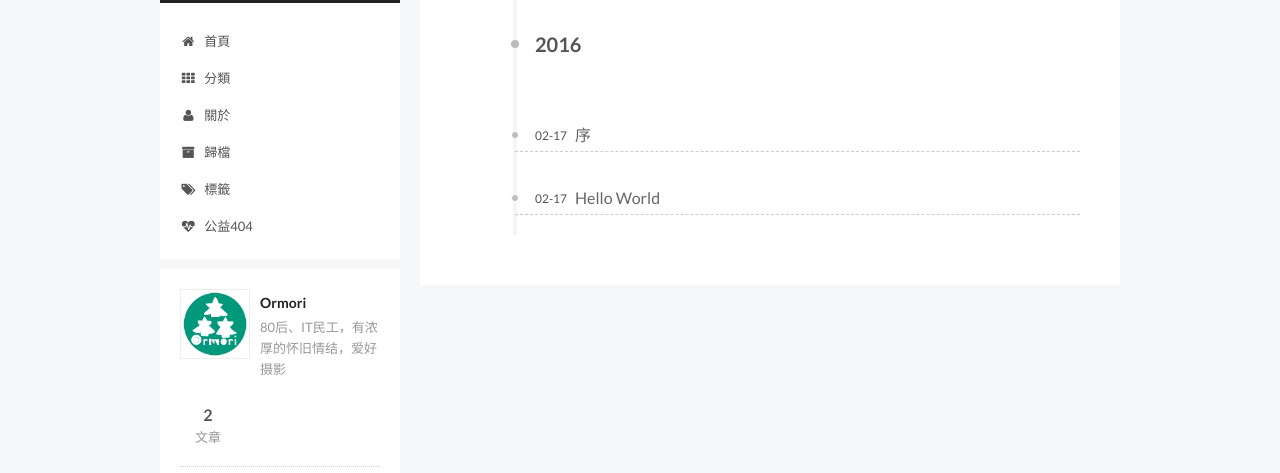
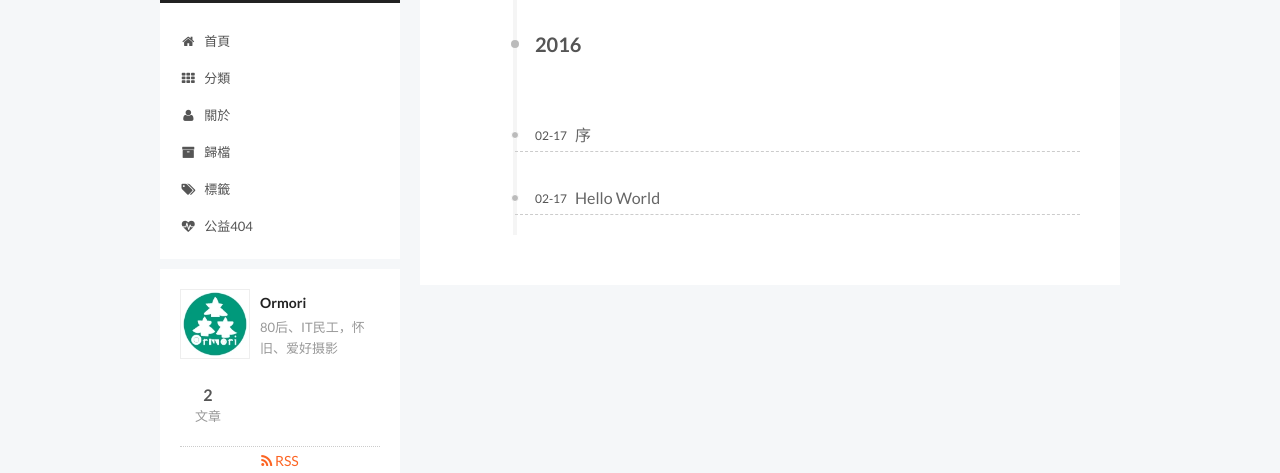
Before and after one commit to ormori/ormori.github.io, a plain HTML site: page archives/2016/02/index.html in a window 1280 px wide. Shown: the part 102-575 px from the top of the page. Drawn offline with Linux system fonts and the light colour scheme.

Commit message:
Site updated: 2016-02-17 17:17:46

```diff
--- a/archives/2016/02/index.html
+++ b/archives/2016/02/index.html
@@ -59,15 +59,15 @@
 
 
 
-<meta name="description" content="80后、IT民工，有浓厚的怀旧情结，爱好摄影">
+<meta name="description" content="80后、IT民工，怀旧、爱好摄影">
 <meta property="og:type" content="website">
 <meta property="og:title" content="Ormori 森原摄">
 <meta property="og:url" content="http://ormori.com/archives/2016/02/index.html">
 <meta property="og:site_name" content="Ormori 森原摄">
-<meta property="og:description" content="80后、IT民工，有浓厚的怀旧情结，爱好摄影">
+<meta property="og:description" content="80后、IT民工，怀旧、爱好摄影">
 <meta name="twitter:card" content="summary">
 <meta name="twitter:title" content="Ormori 森原摄">
-<meta name="twitter:description" content="80后、IT民工，有浓厚的怀旧情结，爱好摄影">
+<meta name="twitter:description" content="80后、IT民工，怀旧、爱好摄影">
 
 
 
@@ -344,7 +344,7 @@
                src="/images/default_avatar.jpg"
                alt="Ormori" />
           <p class="site-author-name" itemprop="name">Ormori</p>
-          <p class="site-description motion-element" itemprop="description">80后、IT民工，有浓厚的怀旧情结，爱好摄影</p>
+          <p class="site-description motion-element" itemprop="description">80后、IT民工，怀旧、爱好摄影</p>
         </div>
         <nav class="site-state motion-element">
           <div class="site-state-item site-state-posts">
```
Also changed, not shown: 2016/02/17/hello-world/index.html (+1 -1 lines), 2016/02/17/my-new-post/index.html (+1 -1 lines), about/index.html (+1 -1 lines), archives/2016/index.html (+4 -4 lines), archives/index.html (+4 -4 lines), categories/index.html (+4 -4 lines), index.html (+4 -4 lines).
